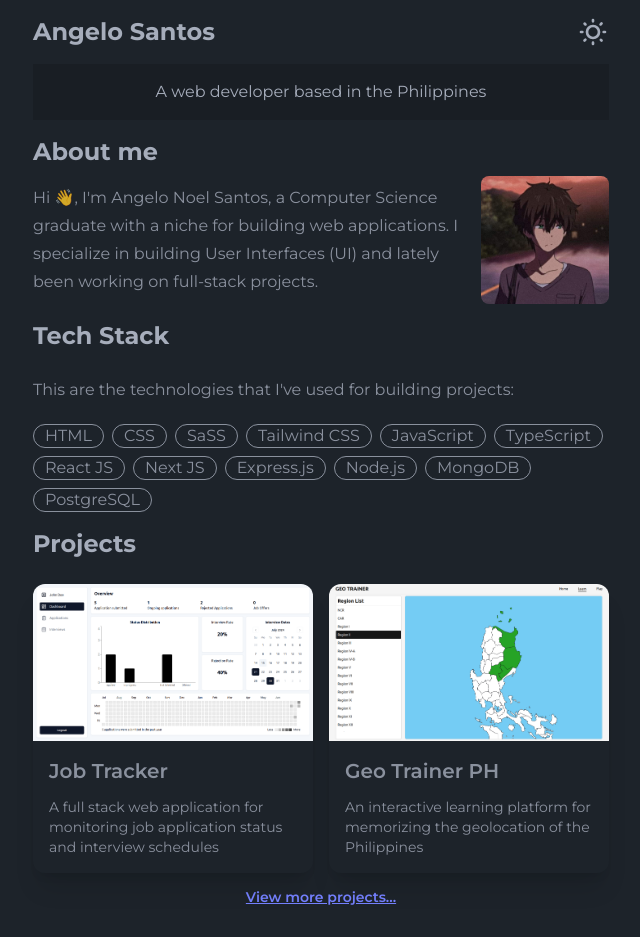
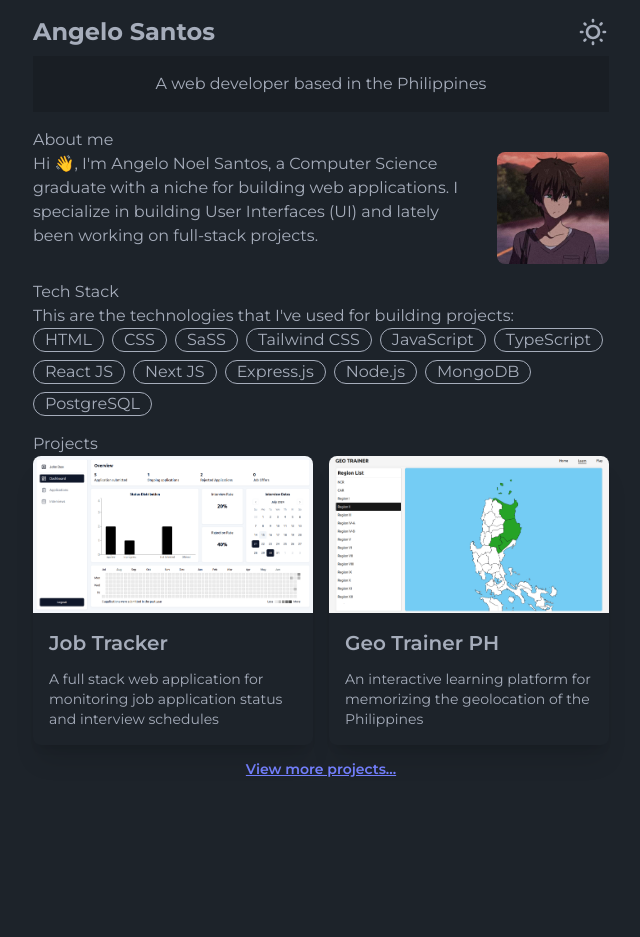
Before and after one commit to Sanjero20/portfolio, a Next.js app: page / in a window 1280 px wide. Shown: the whole page, without its empty margins (319-959 px from the left). After the commit the page ends 809 px from the top, so only its background shows below. Built offline with nearby package versions, Linux system fonts and the light colour scheme.

Commit message:
styles: remove base typography

```diff
--- a/src/app/(home)/About.tsx
+++ b/src/app/(home)/About.tsx
@@ -2,12 +2,12 @@ import Image from "next/image";
 
 const About = () => {
   return (
-    <section className="prose">
-      <h2 className="sm:mb-2">About me</h2>
+    <section className="">
+      <h2>About me</h2>
 
-      <div className="flex flex-col-reverse items-center justify-between gap-4 md:flex-row">
+      <div className="flex flex-col-reverse justify-between gap-4 md:flex-row">
         {/* Introduction */}
-        <p className="not-prose w-full flex-1">
+        <p className="w-full flex-1">
           Hi &#128075;, I&apos;m Angelo Noel Santos, a Computer Science graduate
           with a niche for building web applications. I specialize in building
           User Interfaces (UI) and lately been working on full-stack projects.
@@ -17,7 +17,7 @@ const About = () => {
         <Image
           src="/avatar.jpg"
           alt="avatar"
-          className="not-prose w-40 rounded-lg md:w-36 lg:w-32"
+          className="not-prose w-40 rounded-lg md:w-36 lg:w-28"
           width={100}
           height={100}
         />
--- a/src/app/(home)/Projects.tsx
+++ b/src/app/(home)/Projects.tsx
@@ -4,7 +4,7 @@ import Link from "next/link";
 
 const Projects = () => {
   return (
-    <section className="prose w-full">
+    <section className="">
       <h2>Projects</h2>
 
       <div className="not-prose grid gap-4 sm:grid-cols-2">
--- a/src/app/(home)/TechSkills.tsx
+++ b/src/app/(home)/TechSkills.tsx
@@ -2,13 +2,13 @@ import { TECHNICAL_SKILLS } from "@/data/skills";
 
 const TechnicalSkills = () => {
   return (
-    <section className="prose">
+    <section className="">
       <h2>Tech Stack</h2>
       <p>
         This are the technologies that I&apos;ve used for building projects:
       </p>
 
-      <div className="not-prose flex w-full flex-wrap gap-2">
+      <div className="flex w-full flex-wrap gap-2">
         {TECHNICAL_SKILLS.map((skill, index) => (
           <div
             key={index}
--- a/src/app/(home)/page.tsx
+++ b/src/app/(home)/page.tsx
@@ -14,7 +14,6 @@ export default function Home() {
         </div>
       </div>
 
-      {/*  */}
       <About />
       <TechnicalSkills />
       <Projects />
--- a/src/app/layout.tsx
+++ b/src/app/layout.tsx
@@ -21,7 +21,7 @@ export default function RootLayout({
   return (
     <html lang="en" data-theme="dark">
       <body
-        className={`${montserrat.className} mx-auto w-full max-w-xl space-y-4 px-6 py-4 sm:px-0`}
+        className={`${montserrat.className} mx-auto w-full max-w-xl px-6 py-4 sm:px-0`}
       >
         <Header />
         {children}
--- a/src/app/projects/layout.tsx
+++ b/src/app/projects/layout.tsx
@@ -14,7 +14,7 @@ function ProjectLayout({ children }: Props) {
 
   return (
     <div>
-      <div className="breadcrumbs text-sm">
+      <div className="breadcrumbs pt-0 text-sm">
         <ul>
           <li>
             <Link href={"/"}>Home</Link>
--- a/src/app/projects/page.tsx
+++ b/src/app/projects/page.tsx
@@ -4,9 +4,7 @@ import { PROJECTS } from "@/data/projects";
 const ProjectsPage = () => {
   return (
     <div className="flex flex-col gap-4">
-      <div className="prose">
-        <p>Here is a list of my projects that i worked on and took apart on</p>
-      </div>
+      <p>Here is a list of my projects that i worked on and took apart on</p>
 
       {/* Solo Project */}
       <div className="grid gap-4 sm:grid-cols-2">
@@ -21,7 +19,7 @@ const ProjectsPage = () => {
         ))}
       </div>
 
-      {/*  */}
+      {/* Collaboration Project */}
     </div>
   );
 };
--- a/src/components/CardProject.tsx
+++ b/src/components/CardProject.tsx
@@ -14,7 +14,7 @@ const CardProject = (props: Props) => {
 
   return (
     <Link href={`./projects/${project_url}`}>
-      <div className="card card-compact cursor-pointer rounded-xl bg-base-100 shadow-xl">
+      <div className="card card-compact cursor-pointer rounded-lg bg-base-100 shadow-xl">
         <figure>
           <Image width={800} height={800} src={imgSrc} alt={imgAlt} />
         </figure>
--- a/src/components/Header.tsx
+++ b/src/components/Header.tsx
@@ -3,7 +3,7 @@ import ThemeController from "./ThemeController";
 
 const Header = () => {
   return (
-    <header className="relative flex items-center justify-between">
+    <header className="mb-2 flex items-center justify-between">
       <Link href={"/"} className="hover:underline">
         <h1 className="text-2xl font-bold">Angelo Santos</h1>
       </Link>
```
